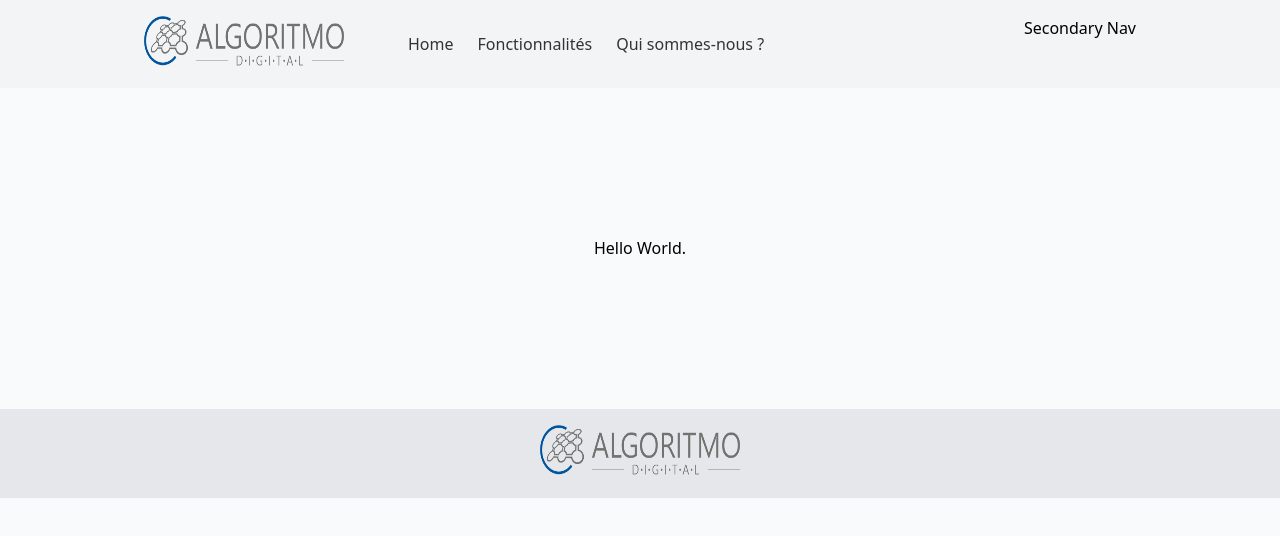
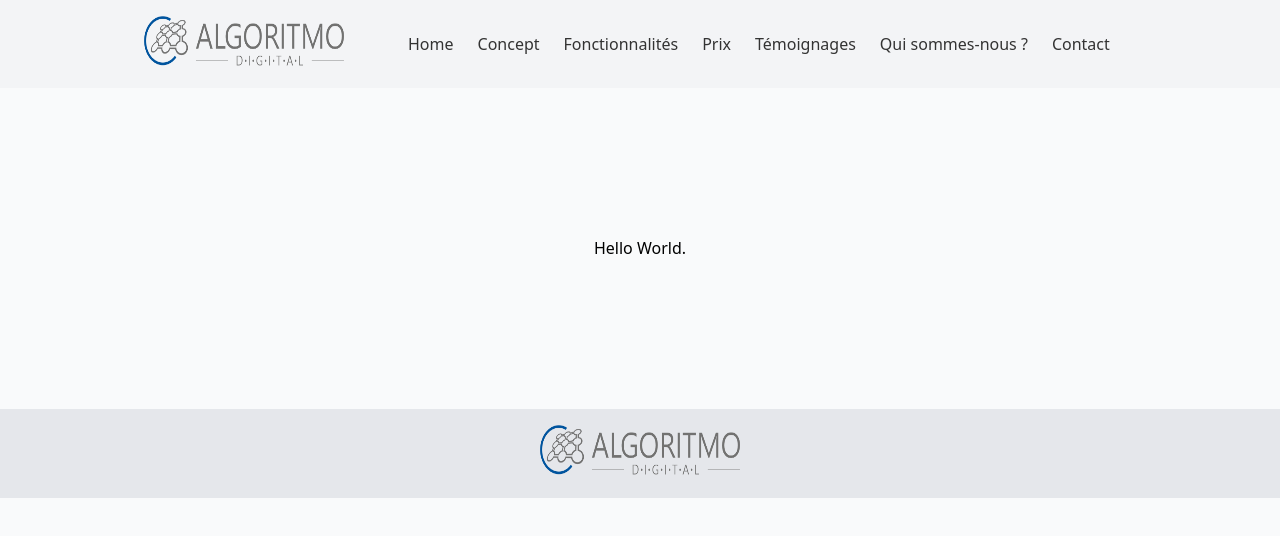
Before and after one commit to Claudio-Lins/algoritmo-digital, a Next.js app: page / in a window 1280 px wide. Shown: the top 536 px of the page. Built offline with nearby package versions, Linux system fonts and the light colour scheme.

Commit message:
Update nav.js

```diff
--- a/components/nav.js
+++ b/components/nav.js
@@ -2,8 +2,10 @@ import Link from 'next/link'
 import Image from 'next/image'
 
 //export default function Nav() {
-  //return (
-    const Nav = () => (
+//return (
+const Nav = () => {
+
+  return (
 
     <nav className='bg-gray-100 py-4'>
       <div className='max-w-5xl px-4 mx-auto'>
@@ -17,7 +19,9 @@ import Image from 'next/image'
                 height={50}
               />
             </div>
+
             <div className='hidden md:flex space-x-6 justify-around'>
+
               <div className='ml-10'>
                 <Link href="/">
                   <a className="text-blue-500 no-underline text-accent-1 dark:text-blue-300">
@@ -25,6 +29,17 @@ import Image from 'next/image'
                   </a>
                 </Link>
               </div>
+              {/*  */}
+              {/* Concept */}
+              <div className='ml-10'>
+                <Link href="#">
+                  <a className="text-blue-500 no-underline text-accent-1 dark:text-blue-300">
+                    <h3>Concept</h3>
+                  </a>
+                </Link>
+              </div>
+              {/*  */}
+              {/* Fonctionnalités */}
               <div>
                 <Link href="/fonctionnalites">
                   <a className="text-blue-500 no-underline text-accent-1 dark:text-blue-300">
@@ -32,6 +47,26 @@ import Image from 'next/image'
                   </a>
                 </Link>
               </div>
+              {/*  */}
+              {/* Prix */}
+              <div className='ml-10'>
+                <Link href="#">
+                  <a className="text-blue-500 no-underline text-accent-1 dark:text-blue-300">
+                    <h3>Prix</h3>
+                  </a>
+                </Link>
+              </div>
+              {/*  */}
+              {/* Témoignages */}
+              <div className='ml-10'>
+                <Link href="#">
+                  <a className="text-blue-500 no-underline text-accent-1 dark:text-blue-300">
+                    <h3>Témoignages</h3>
+                  </a>
+                </Link>
+              </div>
+              {/*  */}
+              {/* Qui Mommes-nous */}
               <div>
                 <Link href="/qui-sommes-nous">
                   <a className="text-blue-500 no-underline text-accent-1 dark:text-blue-300">
@@ -39,14 +74,22 @@ import Image from 'next/image'
                   </a>
                 </Link>
               </div>
+              {/*  */}
+              {/* Contact */}
+              <div className='ml-10'>
+                <Link href="#">
+                  <a className="text-blue-500 no-underline text-accent-1 dark:text-blue-300">
+                    <h3>Contact</h3>
+                  </a>
+                </Link>
+              </div>
+              {/*  */}
             </div>
           </div>
-          <div className='hidden md:flex'>
-            Secondary Nav
-          </div>
+
           {/* Mobile Button */}
           <div className='md:hidden flex items-center'>
-            <button className='mobile-menu-button'>
+            <button id='mobile-menu-button' className=''>
               <svg className='w-6 h-6' xmlns="http://www.w3.org/2000/svg" fill="none" viewBox="0 0 24 24" stroke="currentColor">
                 <path stroke-linecap="round" stroke-linejoin="round" stroke-width="2" d="M4 6h16M4 12h16M4 18h16" />
               </svg>
@@ -55,6 +98,7 @@ import Image from 'next/image'
         </div>
         {/* Menu Mobile */}
         <div className='mobile-menu hidden md:hidden'>
+
           <div className='ml-4'>
             <Link href="/">
               <a className="text-blue-500 no-underline text-accent-1 dark:text-blue-300">
@@ -72,60 +116,14 @@ import Image from 'next/image'
         </div>
       </div>
     </nav>
+  )
+  const btn = document.querySelector('button#mobile-menu-button')
+  const menu = document.querySelector('.mobile-menu')
 
-  // const btn = document.querySelector('button.mobile-menu-button')
-  // const menu = document.querySelector('.mobile-menu')
+  btn.addEventListener("click", () => {
+  menu.classList.toggle('hidden');
+  })
 
-  // btn.addEventListener("click", () => {
-  //   menu.classList.toggle('hidden');
-  // })
+}
 
-  )
-  export default Nav
-
-
-
-
-
-
-
-
-// <nav className='border-b-2 border-white'>
-    //   <ul className="flex items-center justify-between p-8">
-    //     <li>
-    //     <Image
-    //     src="/logo-algoritmo-digital-70pct.png"
-    //     alt="Algoritmo Digital"
-    //     width={200}
-    //     height={50}
-    //   />
-    //     </li>
-    //     <li>
-
-    //     </li>
-
-    //     <li>
-    //       <Link href="/fonctionnalites">
-    //         <a className="text-blue-500 no-underline text-accent-1 dark:text-blue-300">
-    //         <h3>Fonctionnalités</h3>
-    //         </a>
-    //       </Link>
-    //     </li>
-
-    //     <li>
-    //       <Link href="/quem-somos">
-    //         <a className="text-blue-500 no-underline text-accent-1 dark:text-blue-300">
-    //         <h3>Quem Somos</h3>
-    //         </a>
-    //       </Link>
-    //     </li>
-
-    //     <li>
-    //       <Link href="/qui-sommes-nous">
-    //         <a className="text-blue-500 no-underline text-accent-1 dark:text-blue-300">
-    //         Qui sommes-nous ?
-    //         </a>
-    //       </Link>
-    //     </li>
-    //   </ul>
-    // </nav>
+export default Nav
```
